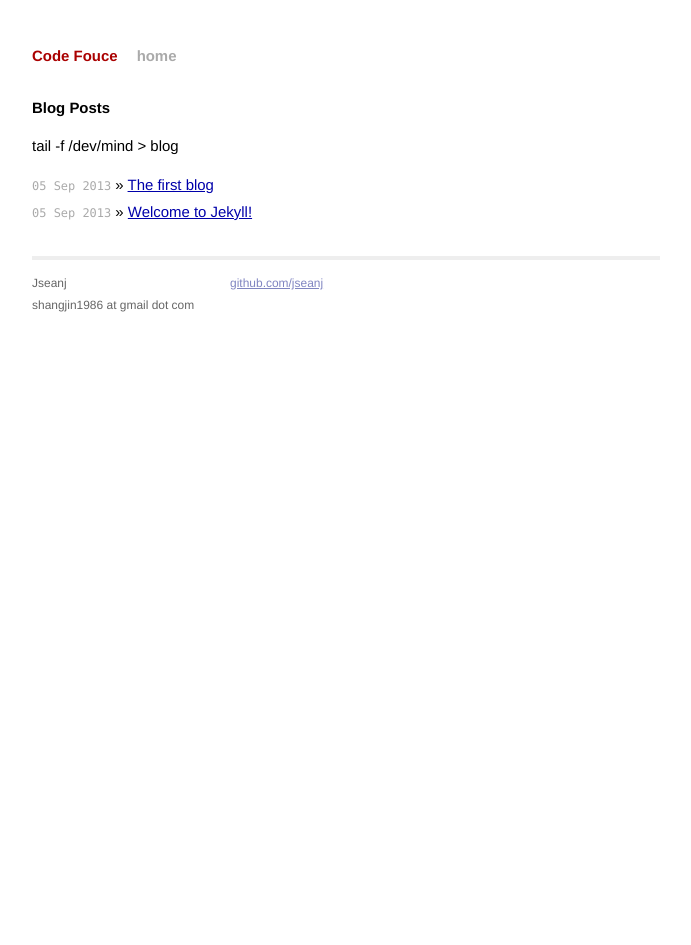
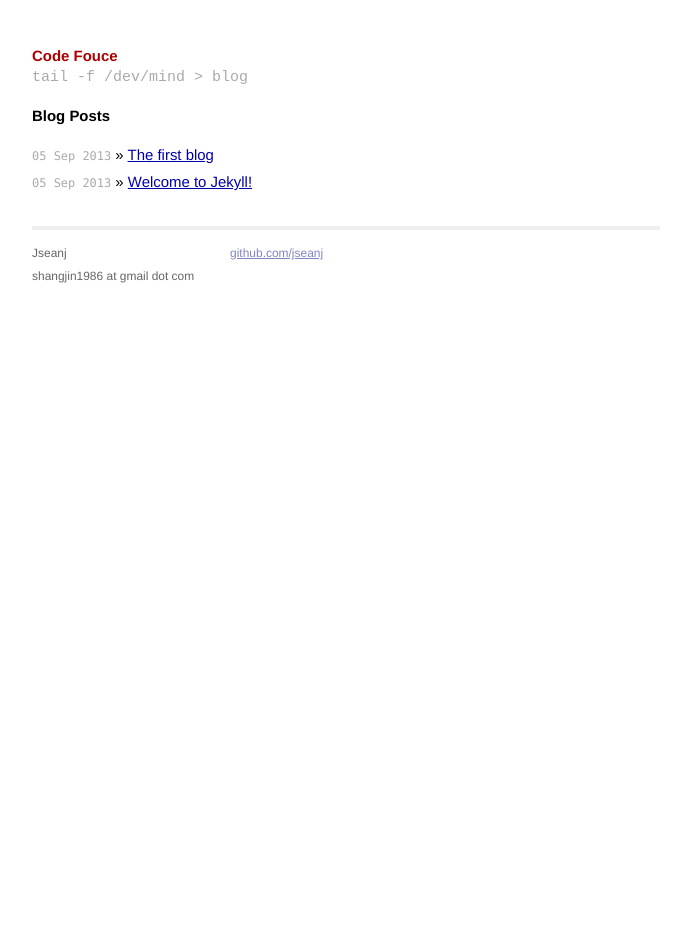
Before and after one commit to jseanj/jseanj.github.com, a Jekyll site: the page built from index.html, in a window 1280 px wide. Shown: the whole page, without its empty margins (294-985 px from the left). Built offline with Jekyll 4.4.1, drawn with Linux system fonts in a browser that asks for light colours; Markdown is read by kramdown in place of the engine named in the settings.

Commit message:
add the subtitle

```diff
--- a/_layouts/default.html
+++ b/_layouts/default.html
@@ -19,7 +19,8 @@
           <div class="site">
             <div class="header">
               <h1 class="title"><a href="/">{{ site.name }}</a></h1>
-              <a class="extra" href="/">home</a>
+			  <p class="blog-subtitle">tail -f /dev/mind > blog</p>
+              <!--a class="extra" href="/">home</a-->
             </div>
 
                 {{ content }}
--- a/css/main.css
+++ b/css/main.css
@@ -81,6 +81,13 @@ ul.posts span {
   color: #000;
 }
 
+.site .header p.blog-subtitle {
+	font-family: monospace;
+	font-size: 15px;
+	color: #aaa;
+	margin-top: -30px;
+}
+
 .site .header a.extra {
   color: #aaa;
   margin-left: 1em;
--- a/index.html
+++ b/index.html
@@ -5,7 +5,6 @@ title: Code Fouce
 
 <div id="home">
   <h1>Blog Posts</h1>
-  <p>tail -f /dev/mind > blog</p>
   <ul class="posts">
     {% for post in site.posts %}
       <li><span>{{ post.date | date_to_string }}</span> &raquo; <a href="{{ post.url }}">{{ post.title }}</a></li>
```
Also changed, not shown: 1 other file.
